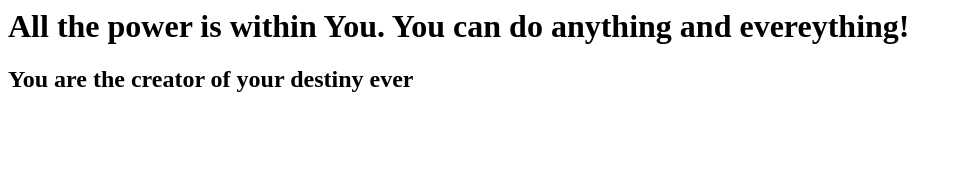
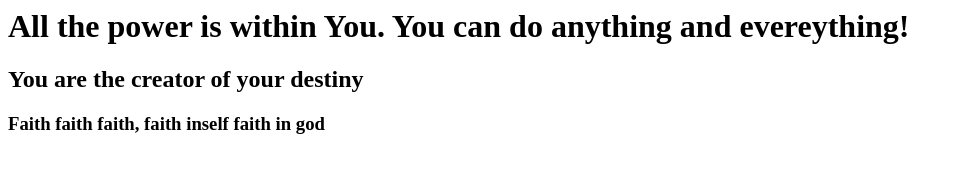
Before and after one commit to sampath-eee/firstgitrepo, a plain HTML site: page index.html in a window 1280 px wide. Shown: the whole page, without its empty margins (0-962 px from the left). Drawn offline with Linux system fonts and the light colour scheme.

Commit message:
9 commit

```diff
--- a/index.html
+++ b/index.html
@@ -1,6 +1,7 @@
 <html>
 	<body>
 		<h1>All the power is within You. You can do anything and evereything!</h1>
-		<h2>You are the creator of your destiny ever</h2>
+		<h2>You are the creator of your destiny</h2>
+		<h3>Faith faith faith, faith inself faith in god</h3>
 	</body>
 </html>
```
